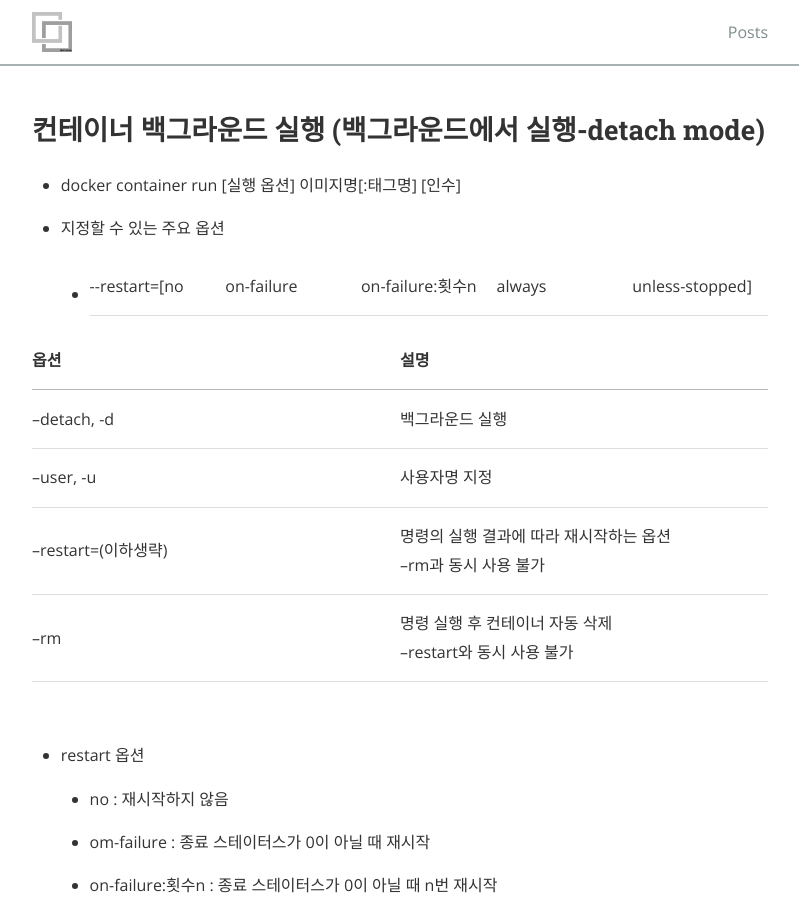
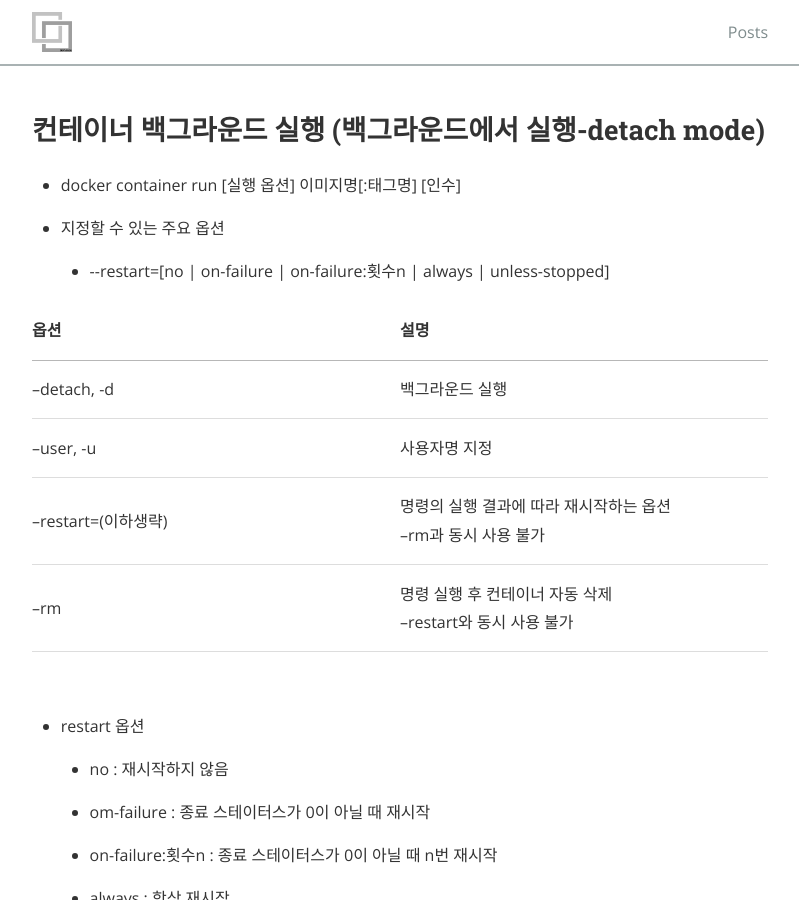
Before and after one commit to gptjs409/gptjs409.github.io, a Jekyll site: the page built from _posts/infra/2019-11-02-docker-container-command.md, in a window 1280 px wide and 900 px high, scrolled down 3309 px. Shown: the whole window, without its empty margins (240-1039 px from the left). Built offline with Jekyll 4.4.1, drawn with Linux system fonts in a browser that asks for light colours; nearby versions of some CDN libraries.

```diff
--- a/_posts/infra/2019-11-02-docker-container-command.md
+++ b/_posts/infra/2019-11-02-docker-container-command.md
@@ -147,7 +147,7 @@ $ sudo docker container run -it --name "test2" centos /bin/bash
 
 - 지정할 수 있는 주요 옵션
 
-  - \--restart=\[no | on-failure | on-failure:횟수n | always | unless-stopped]
+  - \--restart=\[no \| on-failure \| on-failure:횟수n \| always \| unless-stopped]
 
 |옵션|설명|
 |---|---|
```
